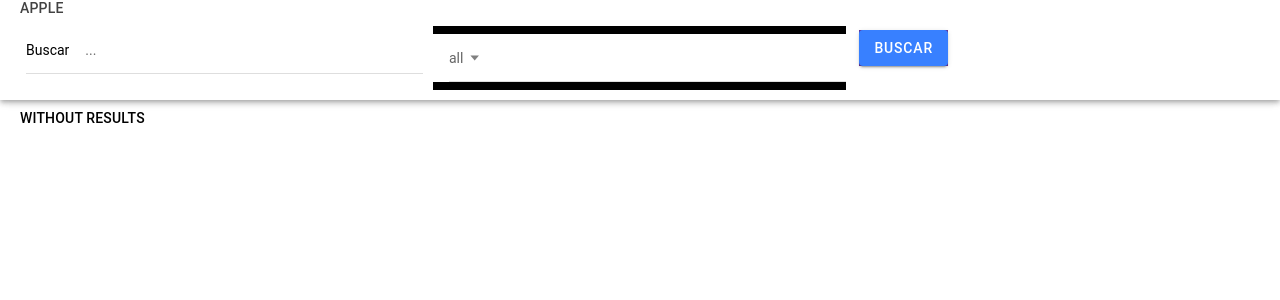
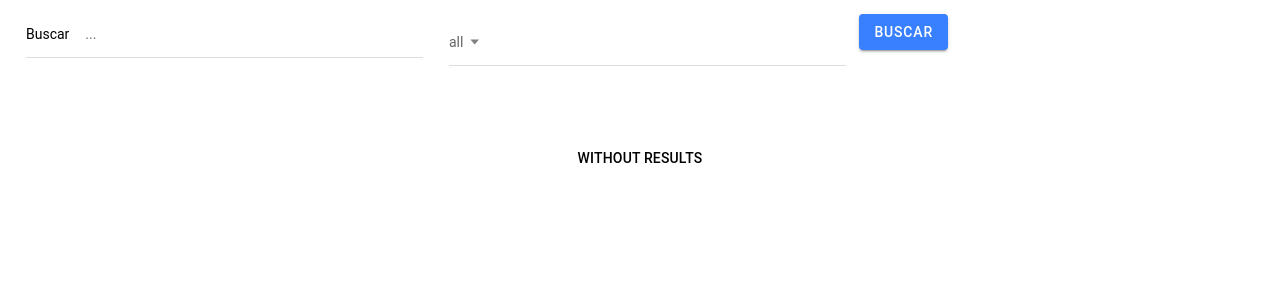
Before and after one commit to AlvaroCori/IndexITunesStore, a React (Vite) app: page /home in a window 1280 px wide. Shown: the top 300 px of the page. Built offline with nearby package versions, Linux system fonts and the light colour scheme.

Commit message:
Visual update in header

```diff
--- a/src/pages/Home.css
+++ b/src/pages/Home.css
@@ -2,22 +2,32 @@
     font-size: 14px;
 }
 #height{
-    height: 15%;
+    height: 10%;
 }
 #item{
-    background-color: mediumturquoise;
+    height: 60px;
 }
 #list{
-    background-color: black;
+    background-color: rgb(255, 255, 255);
+    height: 60px;
 }
 #button{
-    background-color: rebeccapurple;
+    align-self: center;
+    text-align: center;
 }
+#button:hover{
+    background: purple;
+}
+
 #header{
     background-color: rgb(219, 219, 219);
+    height: 60px;
+    align-self: center;
 }
 .IonCol{
     align-items: center;
+    background:red;
+    border: 4px solid blue;
 }
 #bodyCards{
     align-items: center;
@@ -25,3 +35,7 @@
     display: flex;
     flex-wrap: wrap;
 }
+#voidTitle{
+    margin-top: 80px;
+    text-align: center;
+}
--- a/src/pages/Home.tsx
+++ b/src/pages/Home.tsx
@@ -3,11 +3,9 @@ import CardAlbum from '../components/CardAlbum';
 import './Home.css';
 import { IonButton, IonItem, IonList, IonSelect, IonSelectOption } from '@ionic/react';
 import { IonCol, IonGrid, IonRow } from '@ionic/react';
-
 import { IonInput } from '@ionic/react';
 import React, { useState } from "react";
 import loadData from '../load/LoadAlbums';
-import { JSX } from 'react/jsx-runtime';
 const urlAPI = "https://itunes.apple.com/search";
 
 let propertyValues = Array();
@@ -49,7 +47,6 @@ const Home: React.FC = () => {
     <IonPage>
       <IonHeader id="header">
         <IonToolbar>
-          <IonTitle>APPLE</IonTitle>
           <IonGrid>
             <IonRow>
               <IonCol>
@@ -106,7 +103,7 @@ const Home: React.FC = () => {
         </IonGrid>
         {
           propertyValues.length == 0 && (
-            <IonTitle>WITHOUT RESULTS</IonTitle>
+            <IonTitle id="voidTitle">WITHOUT RESULTS</IonTitle>
           )
         }
       </IonContent>
@@ -115,3 +112,7 @@ const Home: React.FC = () => {
 };
 
 export default Home;
+
+/*
+<IonTitle>APPLE</IonTitle>
+*/
```
Also changed, not shown: 22 other files (tests, documents, lock files or other folders).
